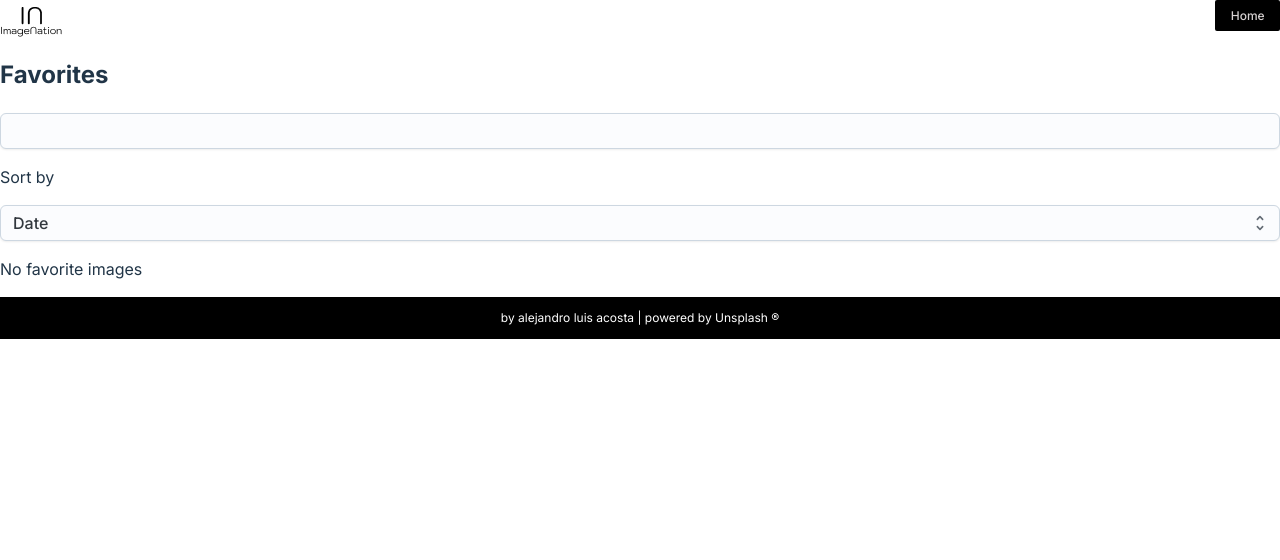
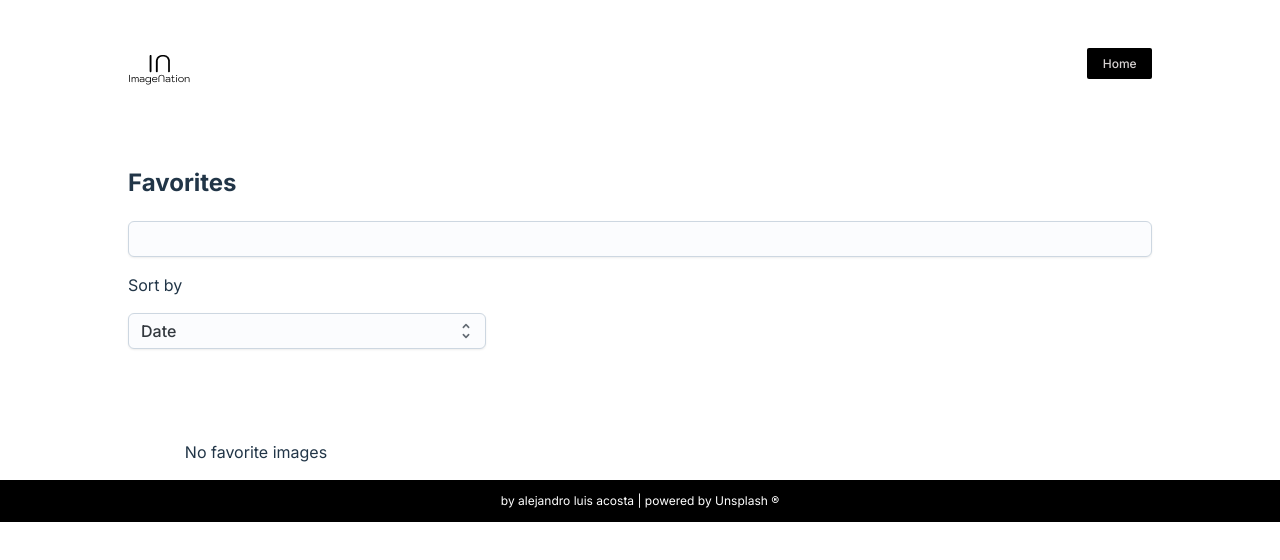
Before and after one commit to alejandroluisacosta/image-nation, a React (Vite) app: page /favorites in a window 1280 px wide. Shown: the top 560 px of the page. Built offline with nearby package versions, Linux system fonts and the light colour scheme; a web font is replaced by a local one.

Commit message:
add: desktop styles

```diff
--- a/src/Components/Footer/Footer.css
+++ b/src/Components/Footer/Footer.css
@@ -3,4 +3,5 @@
     background-color: black;
     font-size: 0.75rem;
     text-align: center;
+
 }
--- a/src/Features/Favorites/FavoritesSlice.js
+++ b/src/Features/Favorites/FavoritesSlice.js
@@ -20,7 +20,7 @@ const FavoritesSlice = createSlice({
             state.data.map((image, index) => {
                 if (image.id === action.payload.id)
                     image.description = action.payload.description;
-                return image;
+                return image; // SOLO PRODUCE RE-RENDER CUADNO SE ELIMINAN TODOS LOS FAVORITOS
             })
             localStorage.setItem('favorites', JSON.stringify(state.data));
             return state;
--- a/src/Pages/FavoritesPage/FavoritesPage.css
+++ b/src/Pages/FavoritesPage/FavoritesPage.css
@@ -0,0 +1,42 @@
+.navbar--favorites {
+}
+
+.favorites__header {
+    padding-top: 1.25rem;
+    padding-left: 10%;
+    padding-right: 10%;
+    margin-bottom: 4.69rem;
+}
+
+.favorites__header__select {
+    width: 35%
+}
+
+@media only screen and (min-width: 1000px) {
+
+    .favorites__header {
+        padding-top: 3rem;
+    }
+    .navbar--favorites {
+        margin-bottom: 5rem;
+    }
+
+    .image-list--favorites {
+        padding: 0 10%;
+    }
+}
+
+@media only screen and (min-width: 1250px) {
+    .image-list {
+        padding: 0 5%;
+    }
+}
+
+@media only screen and (min-width: 1700px) {
+
+    .image-list {
+        display: grid;
+        justify-items: center;
+        grid-template-columns: repeat(4, 1fr);
+    }
+}
--- a/src/Pages/FavoritesPage/FavoritesPage.jsx
+++ b/src/Pages/FavoritesPage/FavoritesPage.jsx
@@ -6,6 +6,7 @@ import ImageComponent from '../../Components/ImageComponent/ImageComponent';
 import Footer from '../../Components/Footer/Footer';
 import { useSelector } from 'react-redux';
 import { useState } from 'react';
+import './FavoritesPage.css';
 
 const FavoritesPage = () => {
 
@@ -30,17 +31,19 @@ const FavoritesPage = () => {
 
     return (
         <>
+        <div className='favorites__header'>
         <Navbar className={"navbar navbar--favorites"}/>
-        <h2>Favorites</h2>
-        <Input onChange={filterByNameHandler}/>
+        <h2 className="favorites__header__title">Favorites</h2>
+        <Input className="favorites__header__input" onChange={filterByNameHandler}/>
         <p>Sort by</p>
-        <Select onChange={filterByPropertyHandler} defaultValue="date">
+        <Select className="favorites__header__select" onChange={filterByPropertyHandler} defaultValue="date">
             <Option value="date">Date</Option>
             <Option value="width">Width</Option>
             <Option value="height">Height</Option>
             <Option value="likes">Likes</Option>
         </Select>
-        <>
+        </div>
+        <div className='image-list image-list--favorites'>
         {Favorites.length ? renderedImages.map((favoriteImage, index) => (
             <>
             <ImageComponent isSearchPage={false} id={favoriteImage.id} authorName={favoriteImage.authorName} image={favoriteImage.image} description={favoriteImage.description} width={favoriteImage.width} height={favoriteImage.height} likes={favoriteImage.likes} date={favoriteImage.created_at} downloadLink={favoriteImage.downloadLink} key={index}/>
@@ -49,8 +52,8 @@ const FavoritesPage = () => {
         :
         <p>No favorite images</p>
         }
-        </>
-        <Footer />
+        </div>
+        <Footer className="footer"/>
         </>
     )
 }
--- a/src/Pages/SearchPage/SearchPage.css
+++ b/src/Pages/SearchPage/SearchPage.css
@@ -29,11 +29,10 @@
     width: 100%
 }
 
-@media only screen and (min-height: 1000px) {
+@media only screen and (min-width: 1000px) {
 
     .header {
         background: linear-gradient(rgba(0, 0, 0, 0.5), rgba(0, 0, 0, 0.5)), url('src/assets/HeaderImageDesktop.jpeg');
-        background-size: cover;
         background-position: center 25%;
     }
 
```
